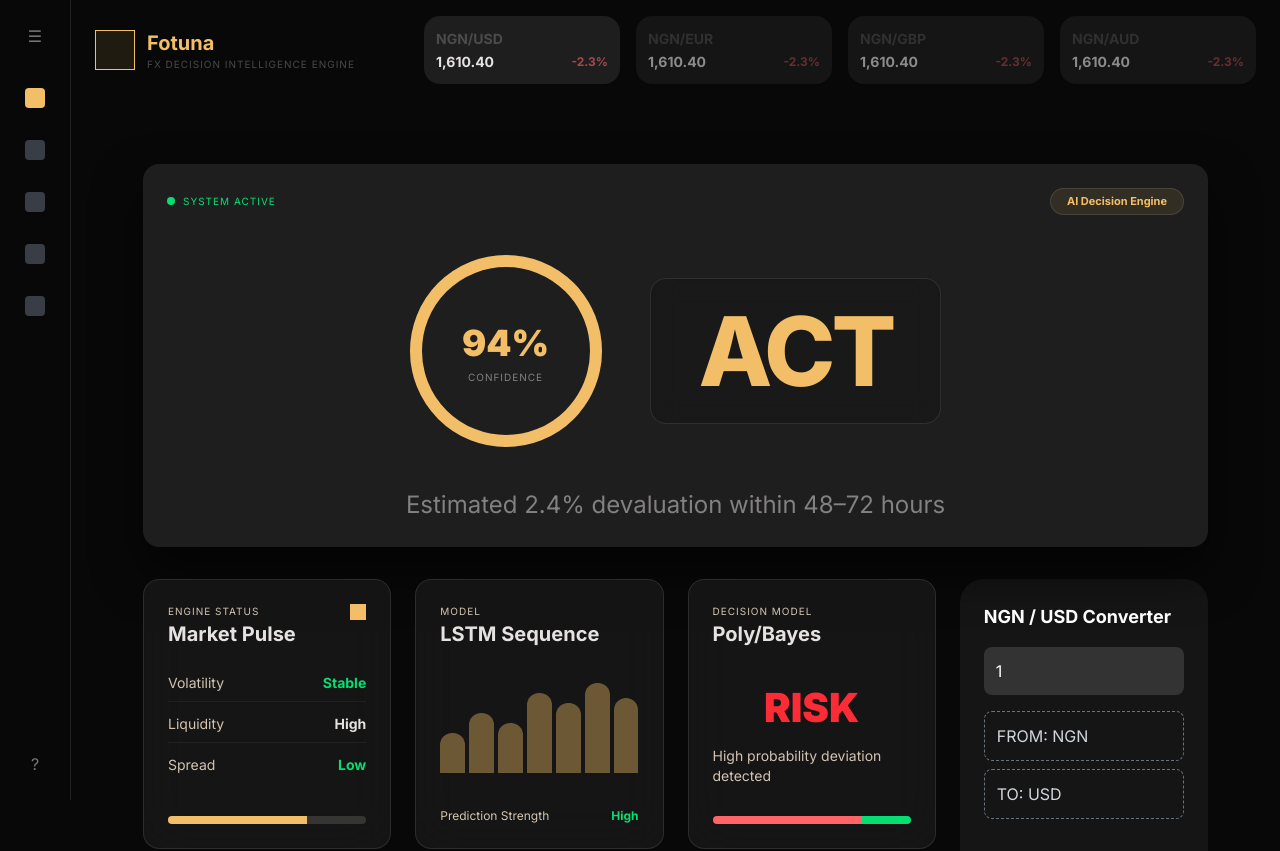
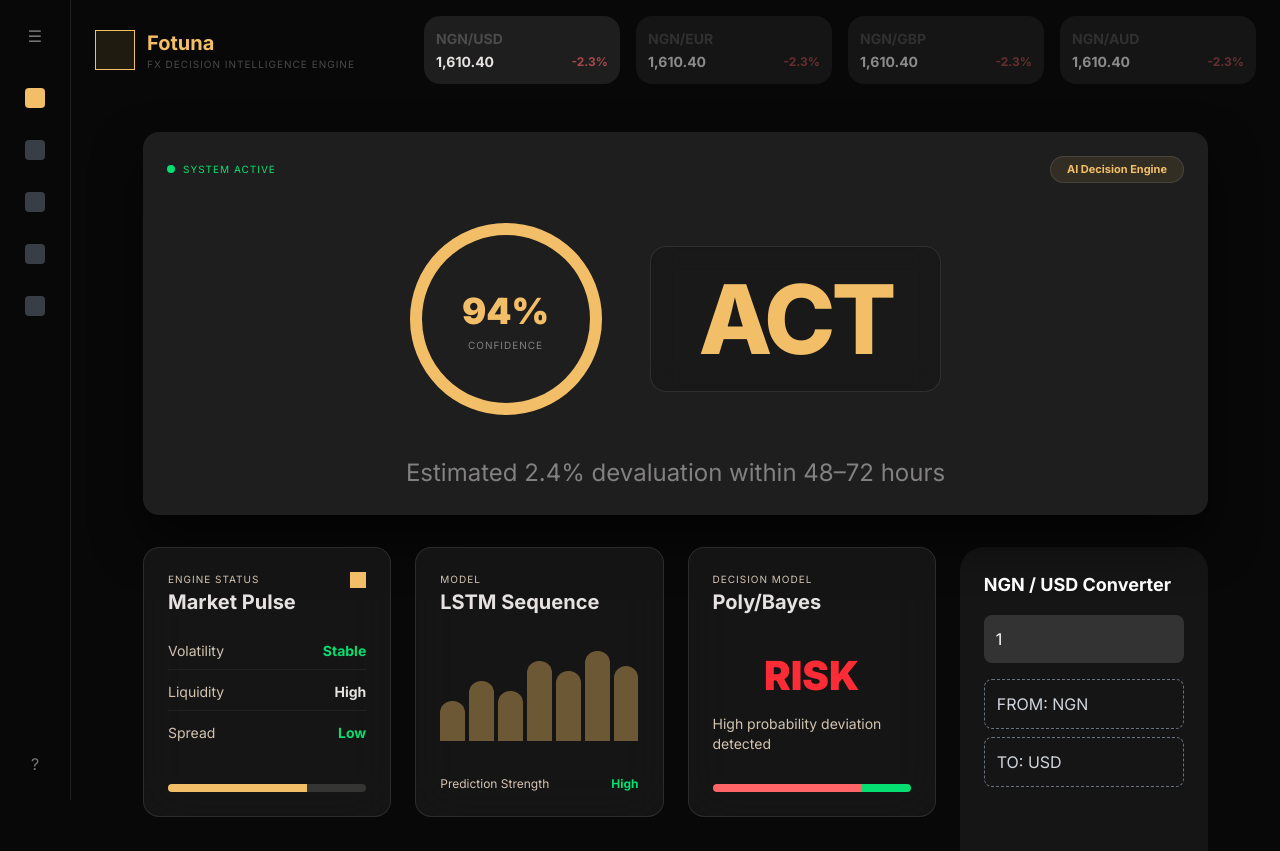
Before and after one commit to axrylic-ice/Helios-Frontend, a Next.js app: page /dashboard in a window 1280 px wide. Shown: the top 851 px of the page. Built offline with nearby package versions, Linux system fonts and the light colour scheme.

Commit message:
fix: padding

```diff
--- a/src/app/(app)/Layout.js
+++ b/src/app/(app)/Layout.js
@@ -15,7 +15,7 @@ export default function AppLayout({ children }) {
         <Header />
 
         {/* PAGE CONTENT */}
-        <main className="flex-1 px-6 py-4">
+        <main className="flex-1 px-12 py-2">
           {children}
         </main>
 
--- a/src/app/(app)/dashboard/layout.js
+++ b/src/app/(app)/dashboard/layout.js
@@ -1,9 +1,7 @@
-import Sidebar from "@/components/layout/Sidebar";
-
 export default function DashboardLayout({ children }) {
   return (
     <div className="flex">
-      <main className="flex-1 p-6">{children}</main>
+      <main className="flex-1">{children}</main>
     </div>
   );
 }
--- a/src/app/(app)/dashboard/page.js
+++ b/src/app/(app)/dashboard/page.js
@@ -3,7 +3,7 @@ import EngineRoomRow from "@/components/dashboard/EngineRoomRow";
 
 export default function DashboardPage() {
   return (
-    <div className="p-6 space-y-8">
+    <div className="p-6 space-y-8 ">
 
       <ActPanel />
 
```
